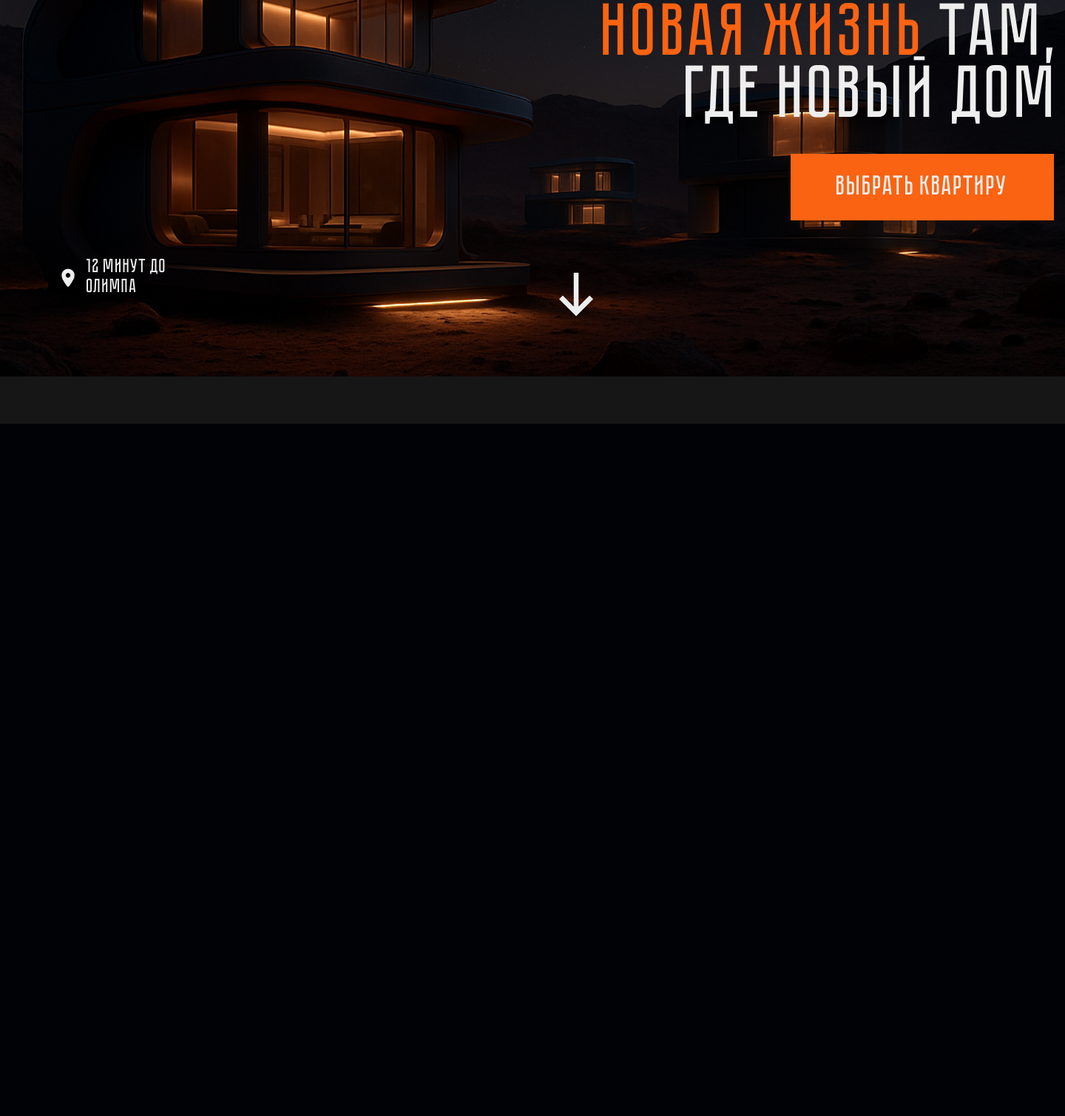
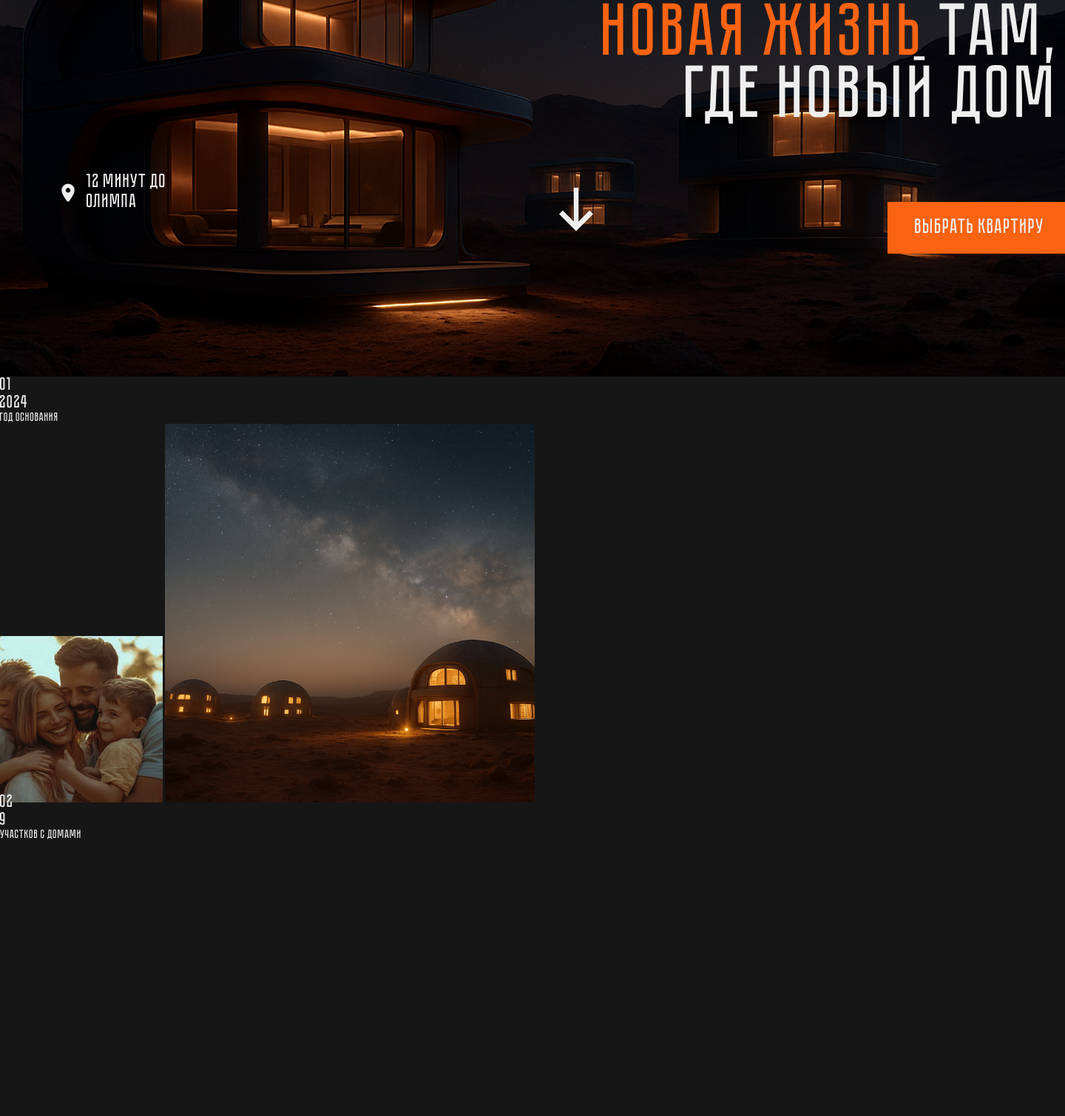
Before and after one commit to MiaPorter/-, a PHP site: page / in a window 1440 px wide. Shown: the part 227-1736 px from the top of the page at 74% size. Before the commit the page ends 800 px from the top, so only its background shows below. Run offline with PHP 8.4, Linux system fonts and the light colour scheme.

Commit message:
второй слайд

```diff
--- a/mariner.local/index.php
+++ b/mariner.local/index.php
@@ -40,7 +40,7 @@
         <h1><span>новая жизнь</span> там,</h1>
         <h1 class="textTwo">где новый дом</h1>
     </div>
-    <button>выбрать квартиру</button>
+    <button id="chooseApartment">выбрать квартиру</button>
     <div class="textLeftBottom">
         <img src="images/Location.png" alt="" height="30px">
         <p>12 минут до олимпа</p>
@@ -48,6 +48,40 @@
     <img src="images/Down.png" alt="" class="imgArrow">
 </div>
 
+<div class="mainTwo">
+    <div class="mainTwoFirstBlock">
+        <div class="mainTwoFirstBlockLeft">
+            <div class="textOne">
+                <h2>01</h2>
+                <h2>2024</h2>
+                <p>год основания</p>
+            </div>
+        </div>
+        <div class="mainTwoFirstBlockRight">
+            <div class="imgOne">
+                <img src="images/счастливаяСемья.png" alt="" width="220px">
+                <img src="images/картинкаКафешек.png" alt="" width="500px">
+            </div>
+        </div>
+    </div>
+    <div class="mainTwoSecondBlock">
+        <div class="mainTwoSecondBlockLeft">
+
+        </div>
+        <div class="mainTwoSecondBlockRight">
+            <div class="textTwo">
+                <h2>02</h2>
+                <h2>9</h2>
+                <p>участков с домами</p>
+            </div>
+        </div>
+    </div>
+    <div class="mainTwoThirdBlock">
+        <div class="mainTwoThirdBlockLeft"></div>
+        <div class="mainTwoThirdBlockRight"></div>
+    </div>
+</div>
+
 <script src="java.js"></script>
 
 </body>
--- a/mariner.local/style.css
+++ b/mariner.local/style.css
@@ -101,9 +101,56 @@ button {
     border: none;
     transition: 0.3s ease;
     cursor: pointer;
+    z-index: 100;
 }
 button:hover {
     background-color: #c24a09;
+}
+#chooseApartment.fixed {
+    position: fixed;
+    top: 500px;
+    right: -10px;
+    width: 250px;
+    height: 70px;
+    font-size: 28px;
+    margin: 0;
+    transform: translateX(0);
+    animation: slideInRight 0.5s ease-out;
+}
+#chooseApartment.original {
+    width: 356px;
+    height: 90px;
+    font-size: 37px;
+    margin-left: 1069px;
+    margin-top: 25px;
+    animation: slideBack 0.5s ease-out;
+}
+@keyframes slideInRight {
+    from {
+        transform: translateX(100%);
+        opacity: 0;
+    }
+    to {
+        transform: translateX(0);
+        opacity: 1;
+    }
+}
+@keyframes slideBack {
+    from {
+        position: fixed;
+        top: 500px;
+        right: -10px;
+        width: 250px;
+        height: 70px;
+        font-size: 28px;
+    }
+    to {
+        width: 356px;
+        height: 90px;
+        font-size: 37px;
+        margin-left: 1069px;
+        margin-top: 25px;
+    }
 }
 .textLeftBottom {
     display: flex;
@@ -135,6 +182,11 @@ button:hover {
         transform: translateY(0);
         opacity: 1;
     }
+}
+
+.mainTwo {
+    width: 100%;
+    height: 1000px;
 }
 
 /* @media screen and (max-width: 1200px) {
```
Also changed, not shown: mariner.local/java.js (+47 -15 lines), mariner.local/images/картинкаКафешек.png (added), mariner.local/images/счастливаяСемья.png (added).
